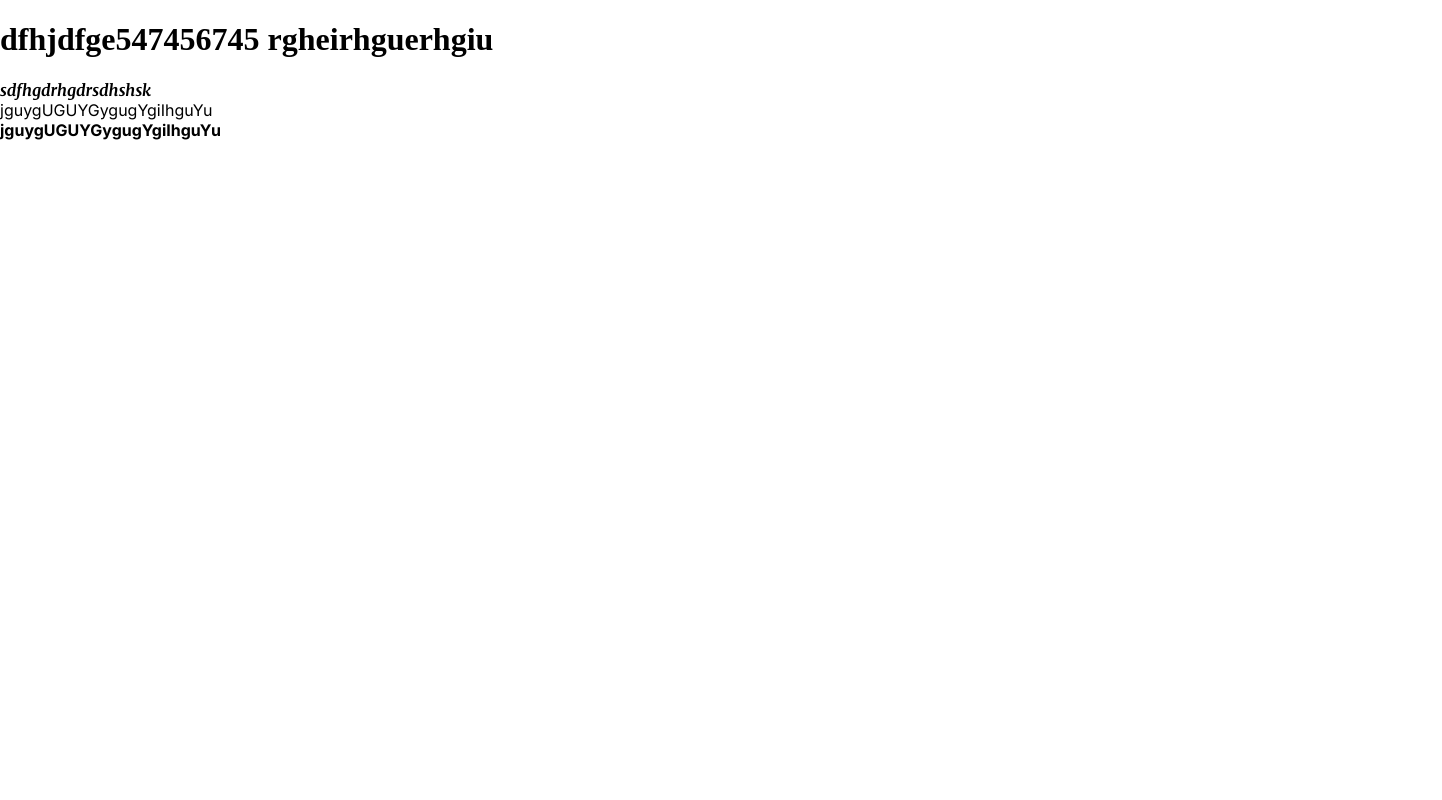
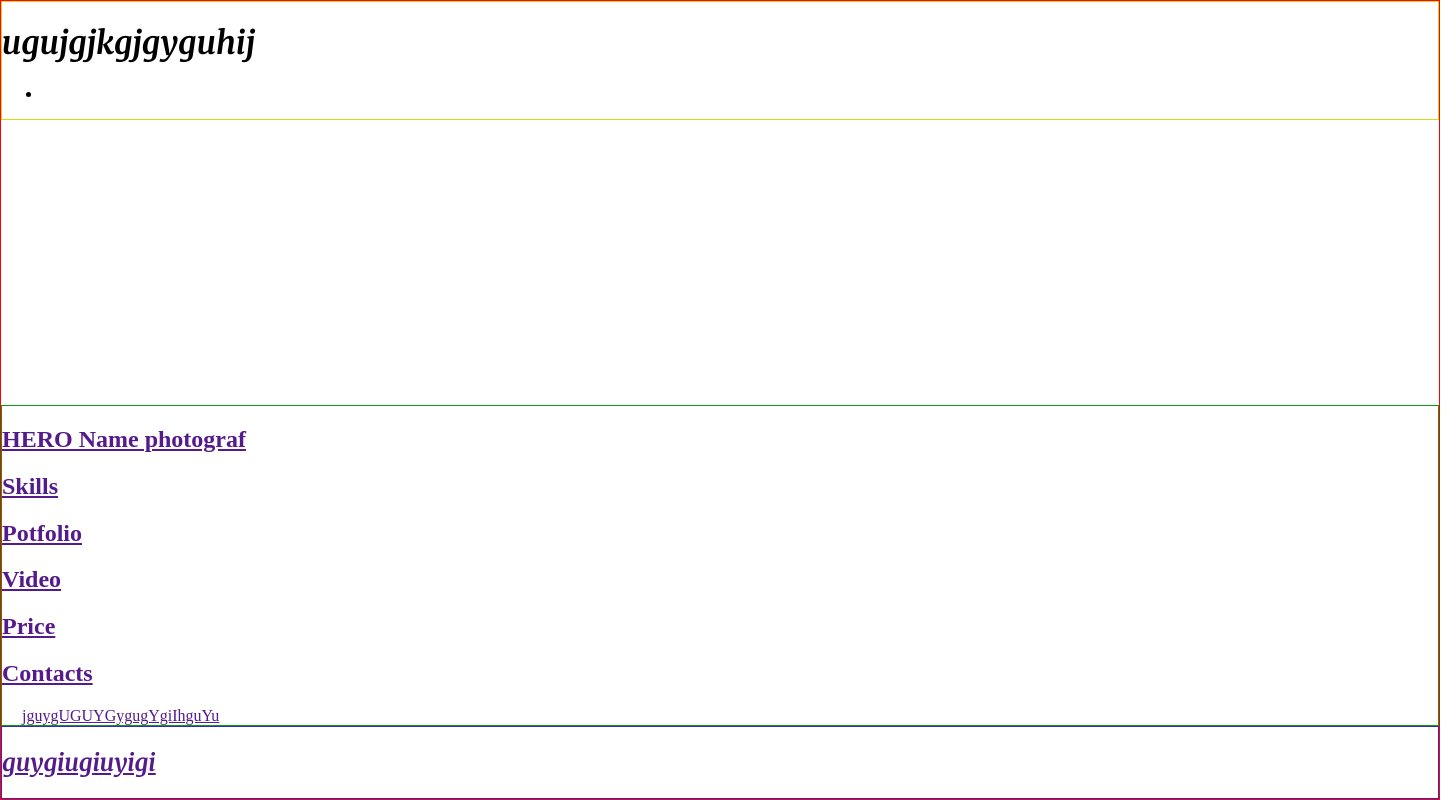
Before and after one commit to articlen/scool2021stage0, a plain HTML site: page portfolio/index.html in a window 1280 px wide. Shown: the whole page, 1442 px wide, since content can reach past the window. Drawn offline with Linux system fonts and the light colour scheme.

Commit message:
feat: basic page layout

```diff
--- a/portfolio/index.html
+++ b/portfolio/index.html
@@ -19,21 +19,45 @@
 </head>
 
 <body class="body">
-    <header>
+    <header class="header">
+        <h1 class="merriweather-bold">ugujgjkgjgyguhij</h1>
+        <nav class="nav">
+            <ul class="nav-list">
+                <li class="nav-item"><a href="" class="nav-link"
 
+                </li>
+            </ul>
+        </nav>
     </header>
 
-    <main>
-        <h1>dfhjdfge547456745  rgheirhguerhgiu</h1>
+    <main class="main">
+        <section class=".section">
+            <h1>HERO Name photograf</h1>
 
-        <div class= "merriweather-bold">sdfhgdrhgdrsdhshsk</div>
+        </section>
+        <section class=".section">
+            <h2 class="section-title">Skills</h2>
+        </section>
+        <section class=".section">
+            <h2 class="section-title">Potfolio</h2>
+        </section>
+        <section class=".section">
+            <h2 class="section-title">Video</h2>
+        </section>
+        <section class=".section">
+            <h2 class="section-title">Price</h2>
+        </section>
+        <section class=".section">
+            <h2 class="section-title">Contacts</h2>
+        </section>
 
-        <div class="inter-regular">jguygUGUYGygugYgiIhguYu</div>
-        <div class="inter-regular-bold">jguygUGUYGygugYgiIhguYu</div>
+        <div class="container">jguygUGUYGygugYgiIhguYu</div>
 
     </main>
 
-    <footer>
+    <footer class="footer">
+
+        <h2 class="merriweather-bold">guygiugiuyigi</h2>
 
     </footer>
 
--- a/portfolio/style.css
+++ b/portfolio/style.css
@@ -1,13 +1,38 @@
+
 /* учитывает все свойства связанных блоков */
 * {
     box-sizing: border-box;
   }
 /* экран body масштабируется по центру */
 .body {
-    position:relative;
-    max-width:1680px;
-    margin: 0 auto;
+  border: 1px solid red;
+  display: flex;
+  justify-content: space-between;
+  flex-direction: column;
+  width: 1440px;
+  min-height: 100vh;
+  margin: 0 auto;
+
       }
+
+.header {
+  border: 1px solid rgb(221, 218, 14);
+}
+
+.main {
+  border: 1px solid rgb(9, 156, 21);
+}
+
+.footer {
+  border: 1px solid rgb(52, 41, 192);
+}
+
+.container {
+  width: 1440px;
+  margin: 0 auto;
+  padding: 0 20px;
+}
+
 /* настрока шрифтов */
 .merriweather-bold {
     font-family: 'Merriweather', serif;
@@ -23,3 +48,23 @@
     font-family: 'Inter', sans-serif;
     font-weight: 700;
       }
+
+.section-title {
+
+}
+
+.nav {
+
+}
+
+.nav-list {
+
+}
+
+.nav-item {
+
+}
+
+.nav-link {
+
+}
```
